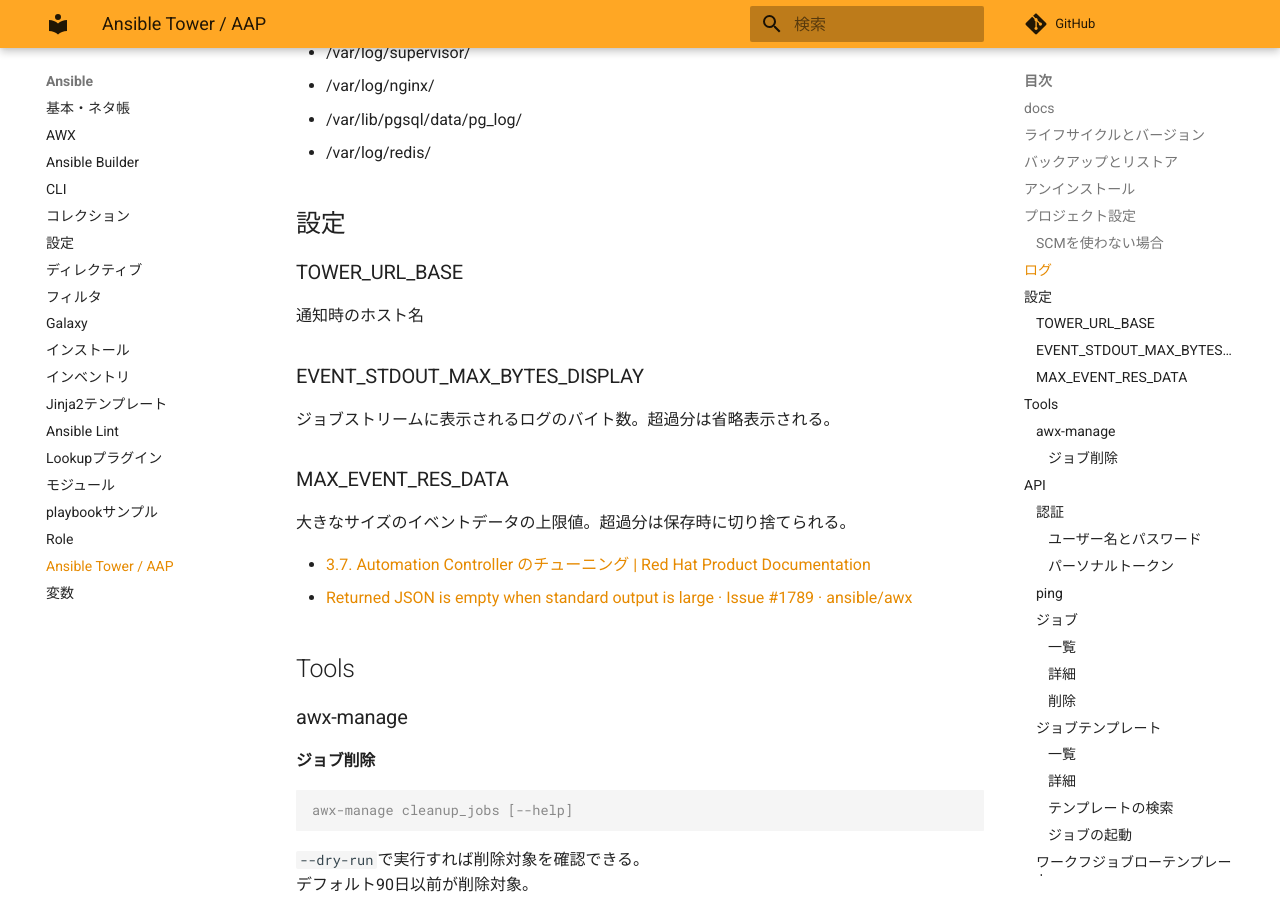
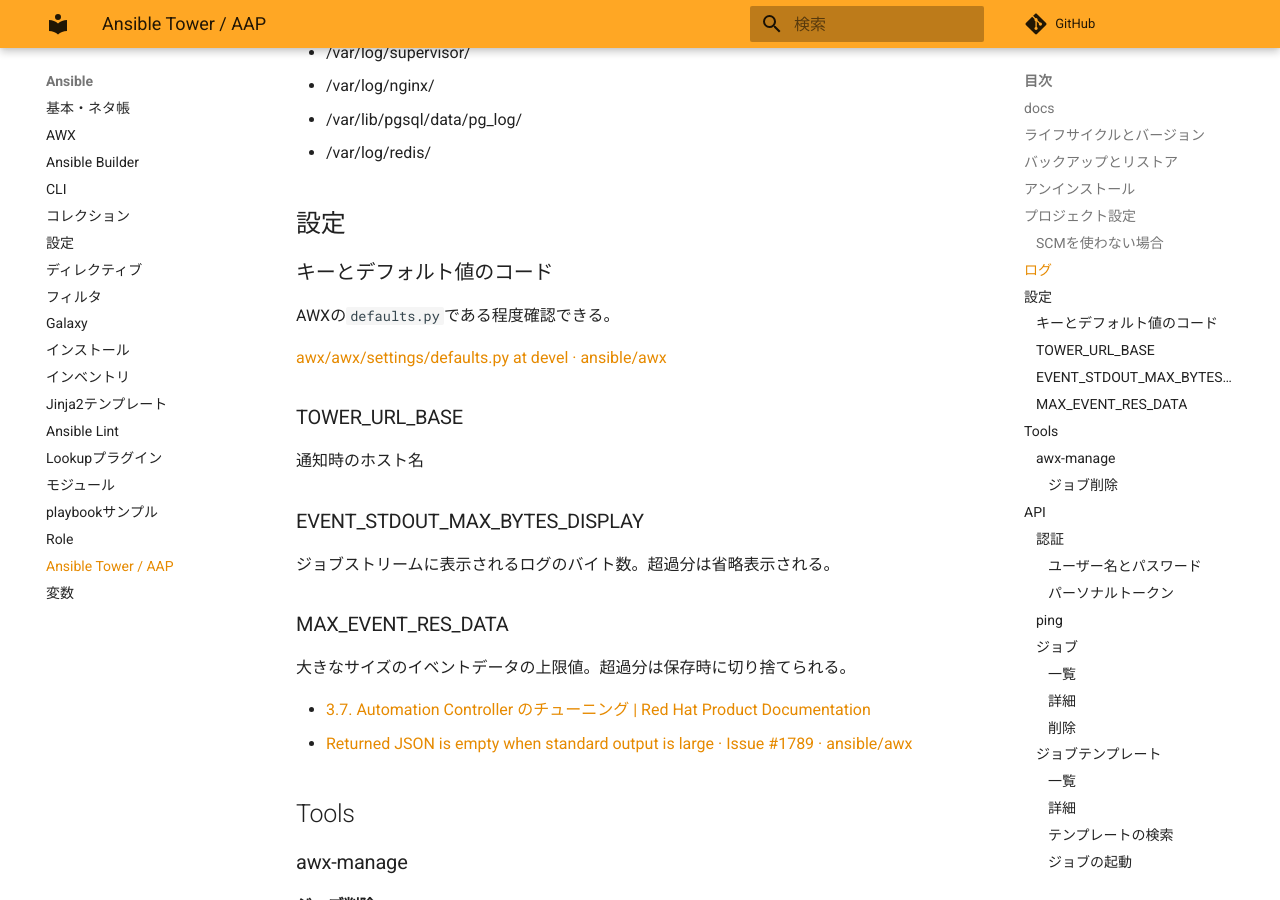
Before and after one commit to zaki-lknr/docs, an MkDocs documentation site: the page built from docs/Ansible/tower.md, in a window 1280 px wide and 900 px high, scrolled down 1884 px. Built offline with MkDocs 1.6.1 and Material for MkDocs 9.7.7, drawn with Linux system fonts in a browser that asks for light colours; comment, search, counter and statistics services are not loaded.

Commit message:
add: ansible/tower: 設定デフォルト値(AWX)

```diff
--- a/docs/Ansible/tower.md
+++ b/docs/Ansible/tower.md
@@ -64,6 +64,12 @@ Gitとか使わずTowerのホストのファイルシステム上のplaybookを
 - /var/log/redis/
 
 ## 設定
+
+### キーとデフォルト値のコード
+
+AWXの`defaults.py`である程度確認できる。
+
+[awx/awx/settings/defaults.py at devel · ansible/awx](https://github.com/ansible/awx/blob/devel/awx/settings/defaults.py)
 
 ### TOWER_URL_BASE
 
```
